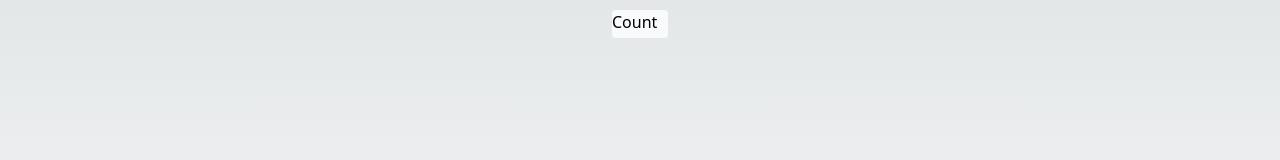
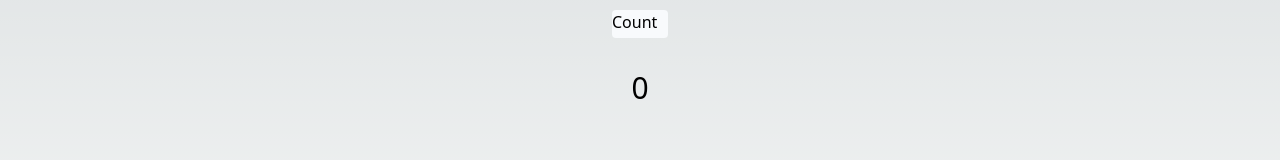
Before and after one commit to motionnblur/word-counter-react, a Next.js app: page / in a window 1280 px wide. Shown: the part 266-426 px from the top of the page. Built offline with nearby package versions, Linux system fonts and the light colour scheme.

Commit message:
Add count text

```diff
--- a/app/page.tsx
+++ b/app/page.tsx
@@ -6,6 +6,7 @@ export default function Home() {
         <div className="w-14 h-7 bg-slate-50 rounded text-black cursor-pointer mt-4">
           Count
         </div>
+        <div className="mt-8 text-3xl">0</div>
       </div>
     </main>
   );
```
